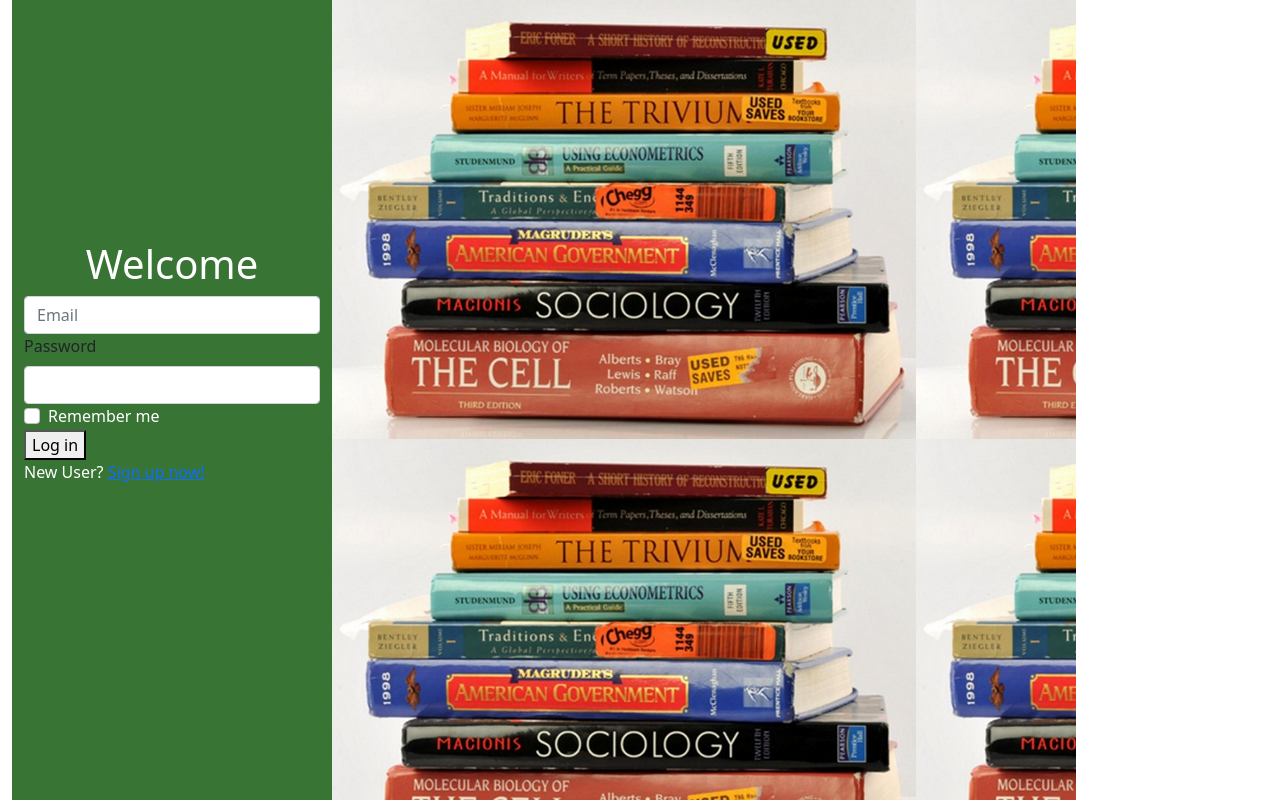
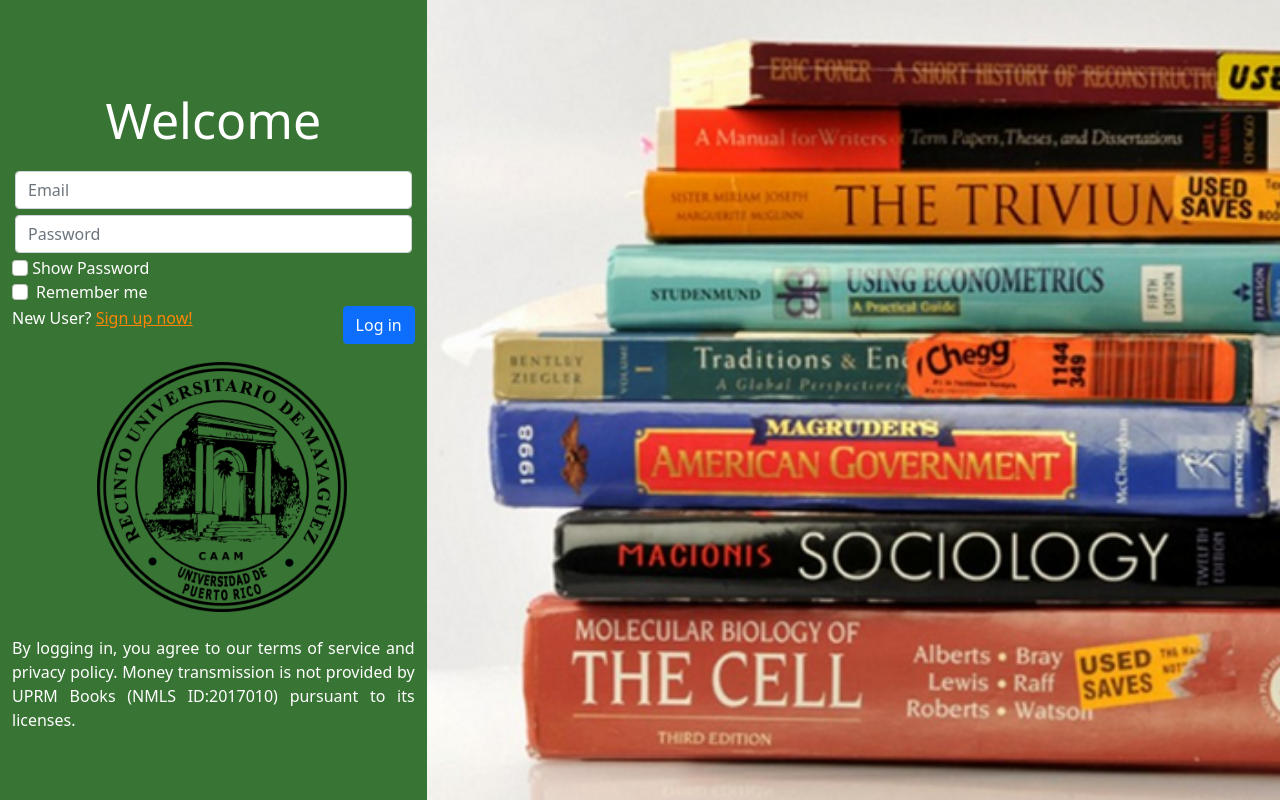
Before and after one commit to uprm-inso-4116-2021-2022-s1/semester-project-team-los-joes, a Flask app: page /login in a window 1280 px wide. Run offline with Flask 2, Linux system fonts and the light colour scheme; parts of the project's set-up code (start-up, migrations or seed data) failed here and were passed over; some libraries are stand-ins or nearby versions.

Commit message:
Worked on login page, added minor javascript to hide password while typing and to reveal when ticking show password checkbox. Added UPRM Logo to left column. Added background-image to right column. Cleaned up login.css file and added comments to it.

```diff
--- a/app/static/login.css
+++ b/app/static/login.css
@@ -1,21 +1,27 @@
+/* Defining attributes for base html tags */
 
-html{
-    width: 100vw;
-    height: 100vh;
+h1{
+    text-align: center;
+    color: white;
+    padding: 10px;
+    font-size: 50px;
 }
 
-body{
-    margin: 0;
-    width: 100vw;
-    height: 100vh;
+p{
+    color: white;
 }
 
-.col-sm-8{
-    margin: 0;
-    background-image: url("/app/src/images/college-textbooks-stack.png");
-    width: 100;
-    height: 100;
+button{
+    color: #00F;
 }
+
+a{
+    /* Set it to orange temporarily because
+    blue doesn't contrast with the green background. */
+    color: rgb(255, 133, 4);
+}
+
+/* Attributes for classes */
 
 .row{
     margin: 0;
@@ -23,41 +29,68 @@
     margin-right: 0;
 }
 
-.container{
-    margin: 0;
-    width: 100%;
-}
-
 .row-g-3{
     margin: 0;
     position: relative;
-    top: 30%;
+    top: 10%;
     left: 0%;
 }
 
-
-.col-sm-4{
-    background-color: #387434;
-    height: 100vh;
-    width: 25vw;
-    stroke: black;
-    vertical-align: middle;
-}
-
-h1{
-    text-align: center;
-    color: white;
-}
-
-p{
-    color: white;
-
+.col{
+    padding: 3px;
 }
 
 .form-check-label{
     color: white;
 }
 
-#email_icon{
+.form-control{
+    width: 100%;
+}
+
+p.bottom{
+    text-align: justify;
+    position: relative;
+    top: 15%;
+}
+
+/* Attributes for id's */
+
+#left-column{
+    background-color: #387434;
+    height: 100vh;
+    vertical-align: middle;
+}
+
+#right-column{
+    height: 100vh;
+    background-image: url('/static/src/images/college-textbooks-stack.png');
+    background-repeat: no-repeat;
+    background-size: cover;
+}
+
+#log-in-button{
+    right: 0%;
+    position: absolute;
+}
+
+#show{
+    right: 0%;
+    position: absolute;
+}
+
+#uprm-logo{
+    height: 250px;
+    width: 250px;
+    position: relative;
+    left: 21%;
+    top: 12%;
 
 }
+
+/* #email_icon{
+    padding: 1px;
+    background-image: url('/static/src/images/mail_icon.png');
+    background-repeat: no-repeat;
+    background-size: cover;
+} */
--- /dev/null
+++ b/app/static/showPassword.js
@@ -0,0 +1,8 @@
+function showPassword() {
+    var input = document.getElementById("inputPassword");
+    if (input.type === "password") {
+      input.type = "text";
+    } else {
+      input.type = "password";
+    }
+  }
--- a/app/templates/base.html
+++ b/app/templates/base.html
@@ -14,6 +14,7 @@
       <link href="{{ url_for('static', filename='home.css') }}" rel="stylesheet" type="text/css">
     {% elif request.endpoint == 'login' %}
       <link href="{{ url_for('static', filename='login.css') }}" rel="stylesheet" type="text/css">
+      <script src="{{url_for('static', filename='showPassword.js')}}"></script>
     {% endif %}
 {% endblock %}
     <title>{% block title %}{% endblock %} - UPRM Books</title>
--- a/app/templates/login.html
+++ b/app/templates/login.html
@@ -15,21 +15,26 @@
         <p>{{ form.remember_me() }} {{ form.remember_me.label }}</p>
         <p>{{ form.submit() }}</p>
     </form>-->
-<div class="container">
   <div class="row">
-        <div class="col-sm-4">
+      <div class="col-sm-4" id="left-column">
         <form action="" class="row-g-3" method="post" novalidate>
           <h1>Welcome</h1>
           {{ form.hidden_tag() }}
           <div class="row-md-6">
-                    <div class="col" id="email_icon"></div>
+            <!-- <div class="col-sm-4" id="email_icon"></div> -->
             <div class="col">
                 <input type="text" class="form-control" placeholder="Email" id="inputEmail" aria-label="Email">
             </div>
           </div>
           <div class="row-md-6">
-                  <label for="inputPassword" class="form-label">Password</label>
-                  <input type="password" class="form-control" id="inputPassword">
+              <!-- <div class="col" id="password_icon"></div> -->
+              <div class="col">
+                  <input type="password" class="form-control" placeholder="Password" id="inputPassword" aria-label="Password">
+              </div>
+              <input class="form-check-input" type="checkbox" onclick="showPassword()">
+              <label class="form-check-label" for="gridCheck">
+                Show Password
+              </label>
           </div>
           <div class="row-12">
             <div class="form-check">
@@ -40,12 +45,15 @@
             </div>
           </div>
           <div class="row-12" id="log-in-button">
-                  <button type="submit">Log in</button>
+            <button type="submit" class="btn btn-primary">Log in</button>
           </div>
           <p>New User? <a href="{{ url_for('signup') }}">Sign up now!</a></p>
       </form>
+      <img src="/static/src/images/uprm-logo.png" id="uprm-logo" alt="UPRM Logo">
+      <p class="bottom"> By logging in, you agree to our terms of service and privacy policy.
+Money transmission is not provided by UPRM Books (NMLS ID:2017010) pursuant to its licenses.
+      </p>
     </div>
-        <div class="col-sm-8"></div>
-    </div>
+      <div class="col-sm-8" id="right-column"></div>
   </div>
 {% endblock %}
```
Also changed, not shown: app/static/src/images/mail_icon.png (added), app/static/src/images/uprm-logo.png (added). Lines whose indentation alone changed are shown as unchanged.
